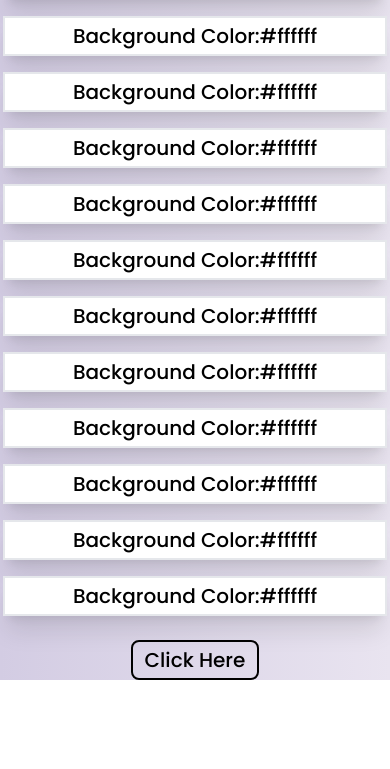
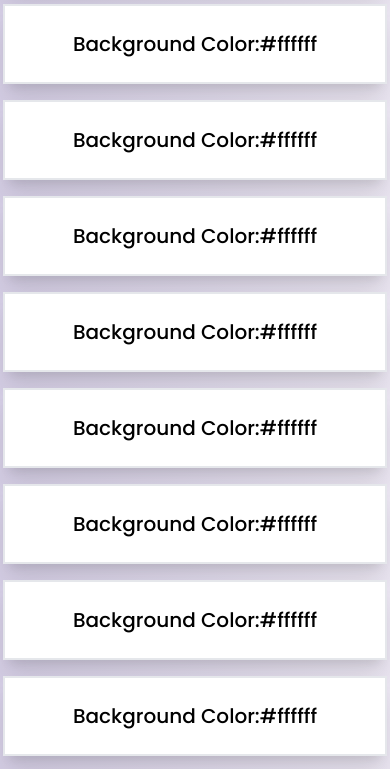
Before and after one commit to FixxooXD/Background-Color-generator, a website: page index.html in a window 390 px wide. Shown: the part 198-967 px from the top of the page. Before the commit the page ends 878 px from the top, so only its background shows below. Drawn offline with Linux system fonts and the light colour scheme.

Commit message:
added responsiveness

```diff
--- a/index.html
+++ b/index.html
@@ -23,21 +23,21 @@
     </style>
 </head>
 <body>
-    <div id="banner" class="border-b-2 w-full flex  justify-start px-2 text-3xl py-2">Random BackgroundColor Generator</div>
+    <div id="banner" class="border-b-2 w-full flex  justify-start px-2 text-xl sm:text-3xl py-2">Random BackgroundColor Generator</div>
     <div class="flex justify-center">
-    <div class="grid grid-rows-4 md:grid-flow-col gap-4 mt-8">
-    <div id="div" class="bg-white flex items-center justify-center border-2 sm:w-96 md:h-24 p-1 text-xl shadow-xl">Background Color: <span id="divText">#fffff</span></div>
+    <div class="grid grid-rows-4 md:grid-flow-col gap-4 mt-8 mx-4">
+    <div id="div" class="bg-white flex items-center justify-center border-2 sm:w-96 h-20 md:h-24 p-1 text-xl shadow-xl">Background Color: <span id="divText">#fffff</span></div>
+    <div id="div" class="bg-white flex items-center justify-center border-2 w-96 h-20 p-1 text-xl shadow-xl">Background Color: <span id="divText">#ffffff</span></div>
     <div id="div" class="bg-white flex items-center justify-center border-2 w-96 p-1 text-xl shadow-xl">Background Color: <span id="divText">#ffffff</span></div>
-    <div id="div" class="bg-white flex items-center justify-center border-2 w-96 p-1 text-xl shadow-xl">Background Color: <span id="divText">#ffffff</span></div>
-    <div id="div" class="bg-white flex items-center justify-center border-2 w-96 p-1 text-xl shadow-xl">Background Color: <span id="divText">#ffffff</span></div>
-    <div id="div" class="bg-white flex items-center justify-center border-2 w-96 p-1 text-xl shadow-xl">Background Color: <span id="divText">#ffffff</span></div>
-    <div id="div" class="bg-white flex items-center justify-center border-2 w-96 p-1 text-xl shadow-xl">Background Color: <span id="divText">#ffffff</span></div>
-    <div id="div" class="bg-white flex items-center justify-center border-2 w-96 p-1 text-xl shadow-xl">Background Color: <span id="divText">#ffffff</span></div>
-    <div id="div" class="bg-white flex items-center justify-center border-2 w-96 p-1 text-xl shadow-xl">Background Color: <span id="divText">#ffffff</span></div>
-    <div id="div" class="bg-white flex items-center justify-center border-2 w-96 p-1 text-xl shadow-xl">Background Color: <span id="divText">#ffffff</span></div>
-    <div id="div" class="bg-white flex items-center justify-center border-2 w-96 p-1 text-xl shadow-xl">Background Color: <span id="divText">#ffffff</span></div>
-    <div id="div" class="bg-white flex items-center justify-center border-2 w-96 p-1 text-xl shadow-xl">Background Color: <span id="divText">#ffffff</span></div>
-    <div id="div" class="bg-white flex items-center justify-center border-2 w-96 p-1 text-xl shadow-xl">Background Color: <span id="divText">#ffffff</span></div>
+    <div id="div" class="bg-white flex items-center justify-center border-2 w-96 h-20 p-1 text-xl shadow-xl">Background Color: <span id="divText">#ffffff</span></div>
+    <div id="div" class="bg-white flex items-center justify-center border-2 w-96 h-20 p-1 text-xl shadow-xl">Background Color: <span id="divText">#ffffff</span></div>
+    <div id="div" class="bg-white flex items-center justify-center border-2 w-96 h-20 p-1 text-xl shadow-xl">Background Color: <span id="divText">#ffffff</span></div>
+    <div id="div" class="bg-white flex items-center justify-center border-2 w-96 h-20 p-1 text-xl shadow-xl">Background Color: <span id="divText">#ffffff</span></div>
+    <div id="div" class="bg-white flex items-center justify-center border-2 w-96 h-20 p-1 text-xl shadow-xl">Background Color: <span id="divText">#ffffff</span></div>
+    <div id="div" class="bg-white flex items-center justify-center border-2 w-96 h-20 p-1 text-xl shadow-xl">Background Color: <span id="divText">#ffffff</span></div>
+    <div id="div" class="bg-white flex items-center justify-center border-2 w-96 h-20 p-1 text-xl shadow-xl">Background Color: <span id="divText">#ffffff</span></div>
+    <div id="div" class="bg-white flex items-center justify-center border-2 w-96 h-20 p-1 text-xl shadow-xl">Background Color: <span id="divText">#ffffff</span></div>
+    <div id="div" class="bg-white flex items-center justify-center border-2 w-96 h-20 p-1 text-xl shadow-xl">Background Color: <span id="divText">#ffffff</span></div>
 </div>
 </div>
 <div class="flex justify-center mt-6">
```
Also changed, not shown: output.css.
